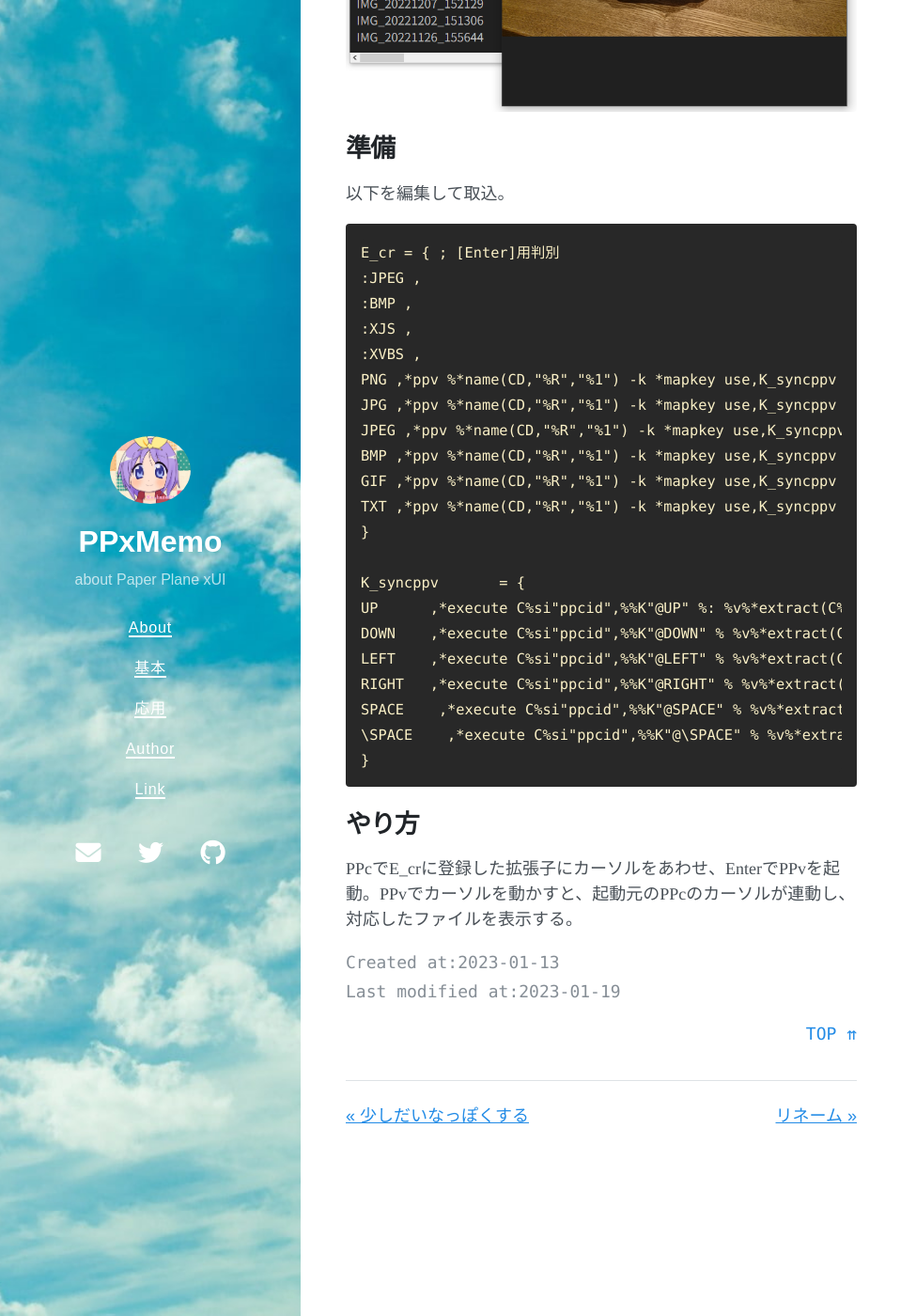
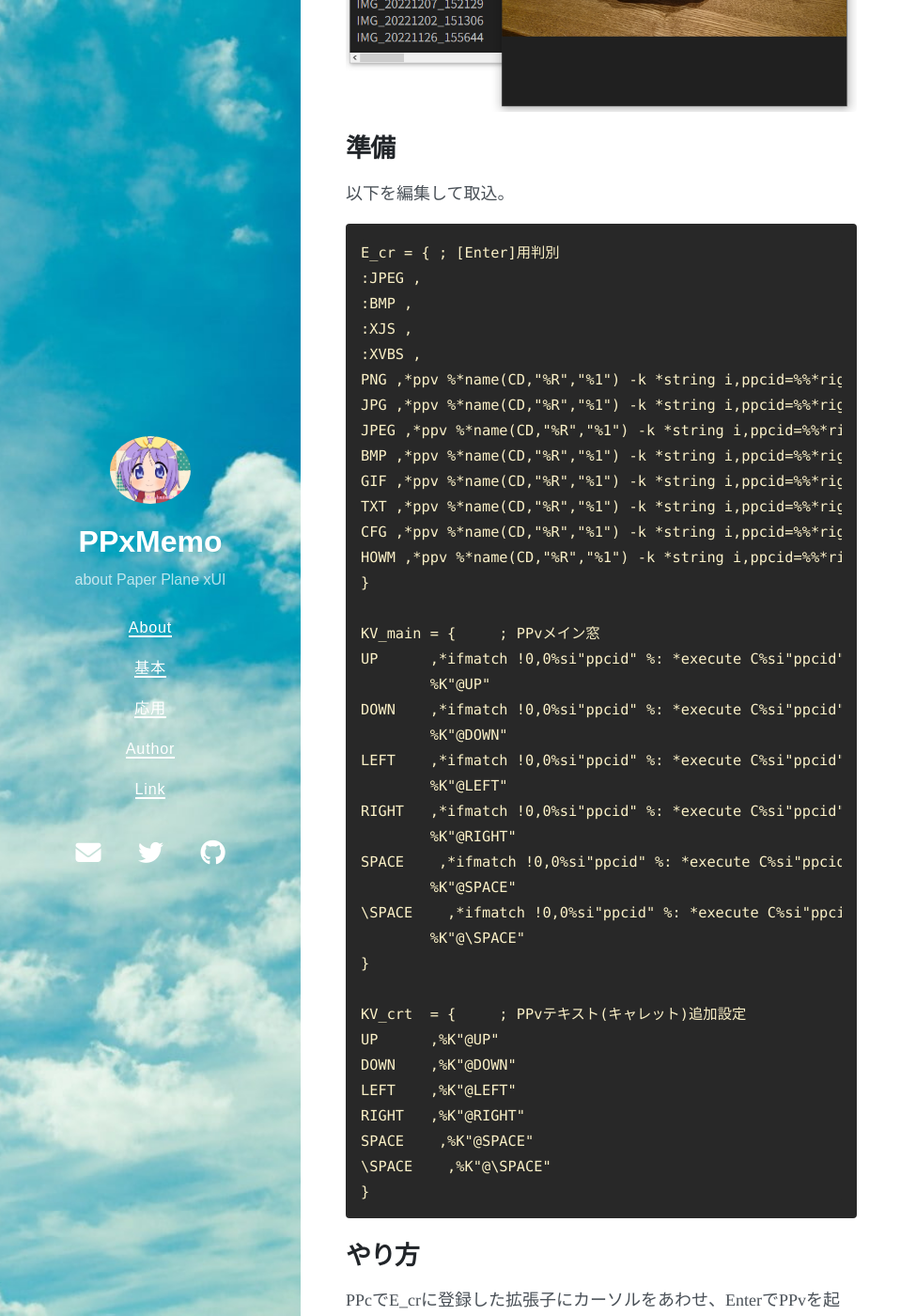
Before and after one commit to tukasa/ppxmemo, a Jekyll site: the page built from my_collections/_advanced/ppvsync01.md, in a window 1280 px wide and 1400 px high, scrolled down 507 px. Shown: the whole window at 94% size, without its empty margins (0-975 px from the left). Built offline with Jekyll 4.4.1, drawn with Linux system fonts in a browser that asks for light colours; nearby versions of some CDN libraries; some of the changed text lies outside the part shown.

Commit message:
KV_crtの操作がきくように設定

````diff
--- a/my_collections/_advanced/ppvsync01.md
+++ b/my_collections/_advanced/ppvsync01.md
@@ -2,7 +2,7 @@
 title: PPv中心の連動ビュー
 part: PPv中心の連動ビュー
 created_at: 2023-01-13
-last_modified_at: 2023-01-19
+last_modified_at: 2023-01-28
 ---
 
 連動ビューをPPvにフォーカスを当てた状態で行う。
@@ -19,21 +19,38 @@ E_cr = { ; [Enter]用判別
 :BMP ,
 :XJS ,
 :XVBS ,
-PNG ,*ppv %*name(CD,"%R","%1") -k *mapkey use,K_syncppv %%: *string i,ppcid=%%*rightstr("%n", 1)
-JPG ,*ppv %*name(CD,"%R","%1") -k *mapkey use,K_syncppv %%: *string i,ppcid=%%*rightstr("%n", 1)
-JPEG ,*ppv %*name(CD,"%R","%1") -k *mapkey use,K_syncppv %%: *string i,ppcid=%%*rightstr("%n", 1)
-BMP ,*ppv %*name(CD,"%R","%1") -k *mapkey use,K_syncppv %%: *string i,ppcid=%%*rightstr("%n", 1)
-GIF ,*ppv %*name(CD,"%R","%1") -k *mapkey use,K_syncppv %%: *string i,ppcid=%%*rightstr("%n", 1)
-TXT ,*ppv %*name(CD,"%R","%1") -k *mapkey use,K_syncppv %%: *string i,ppcid=%%*rightstr("%n", 1)
+PNG ,*ppv %*name(CD,"%R","%1") -k *string i,ppcid=%%*rightstr("%n", 1)
+JPG ,*ppv %*name(CD,"%R","%1") -k *string i,ppcid=%%*rightstr("%n", 1)
+JPEG ,*ppv %*name(CD,"%R","%1") -k *string i,ppcid=%%*rightstr("%n", 1)
+BMP ,*ppv %*name(CD,"%R","%1") -k *string i,ppcid=%%*rightstr("%n", 1)
+GIF ,*ppv %*name(CD,"%R","%1") -k *string i,ppcid=%%*rightstr("%n", 1)
+TXT ,*ppv %*name(CD,"%R","%1") -k *string i,ppcid=%%*rightstr("%n", 1)
+CFG ,*ppv %*name(CD,"%R","%1") -k *string i,ppcid=%%*rightstr("%n", 1)
+HOWM ,*ppv %*name(CD,"%R","%1") -k *string i,ppcid=%%*rightstr("%n", 1)
 }
 
-K_syncppv	= {
-UP	,*execute C%si"ppcid",%%K"@UP" %: %v%*extract(C%si"ppcid""%(%*name(CD,"%R","%1")%)")
-DOWN	,*execute C%si"ppcid",%%K"@DOWN" % %v%*extract(C%si"ppcid""%(%*name(CD,"%R","%1")%)")
-LEFT	,*execute C%si"ppcid",%%K"@LEFT" % %v%*extract(C%si"ppcid""%(%*name(CD,"%R","%1")%)")
-RIGHT	,*execute C%si"ppcid",%%K"@RIGHT" % %v%*extract(C%si"ppcid""%(%*name(CD,"%R","%1")%)")
-SPACE    ,*execute C%si"ppcid",%%K"@SPACE" % %v%*extract(C%si"ppcid""%(%*name(CD,"%R","%1")%)")
-\SPACE    ,*execute C%si"ppcid",%%K"@\SPACE" % %v%*extract(C%si"ppcid""%(%*name(CD,"%R","%1")%)")
+KV_main	= {	; PPvメイン窓
+UP	,*ifmatch !0,0%si"ppcid" %: *execute C%si"ppcid",%%K"@UP" %: %v%*extract(C%si"ppcid""%(%*name(CD,"%R","%1")%)") %: *stop
+	%K"@UP"
+DOWN	,*ifmatch !0,0%si"ppcid" %: *execute C%si"ppcid",%%K"@DOWN" % %v%*extract(C%si"ppcid""%(%*name(CD,"%R","%1")%)") %: *stop
+	%K"@DOWN"
+LEFT	,*ifmatch !0,0%si"ppcid" %: *execute C%si"ppcid",%%K"@LEFT" % %v%*extract(C%si"ppcid""%(%*name(CD,"%R","%1")%)") %: *stop
+	%K"@LEFT"
+RIGHT	,*ifmatch !0,0%si"ppcid" %: *execute C%si"ppcid",%%K"@RIGHT" % %v%*extract(C%si"ppcid""%(%*name(CD,"%R","%1")%)") %: *stop
+	%K"@RIGHT"
+SPACE    ,*ifmatch !0,0%si"ppcid" %: *execute C%si"ppcid",%%K"@SPACE" % %v%*extract(C%si"ppcid""%(%*name(CD,"%R","%1")%)") %: *stop
+	%K"@SPACE"
+\SPACE    ,*ifmatch !0,0%si"ppcid" %: *execute C%si"ppcid",%%K"@\SPACE" % %v%*extract(C%si"ppcid""%(%*name(CD,"%R","%1")%)") %: *stop
+	%K"@\SPACE"
+}
+
+KV_crt	= {	; PPvテキスト(キャレット)追加設定
+UP	,%K"@UP"
+DOWN	,%K"@DOWN"
+LEFT	,%K"@LEFT"
+RIGHT	,%K"@RIGHT"
+SPACE    ,%K"@SPACE"
+\SPACE    ,%K"@\SPACE"
 }
 ```
 
````
Also changed, not shown: index.md (+1 -1 lines).
